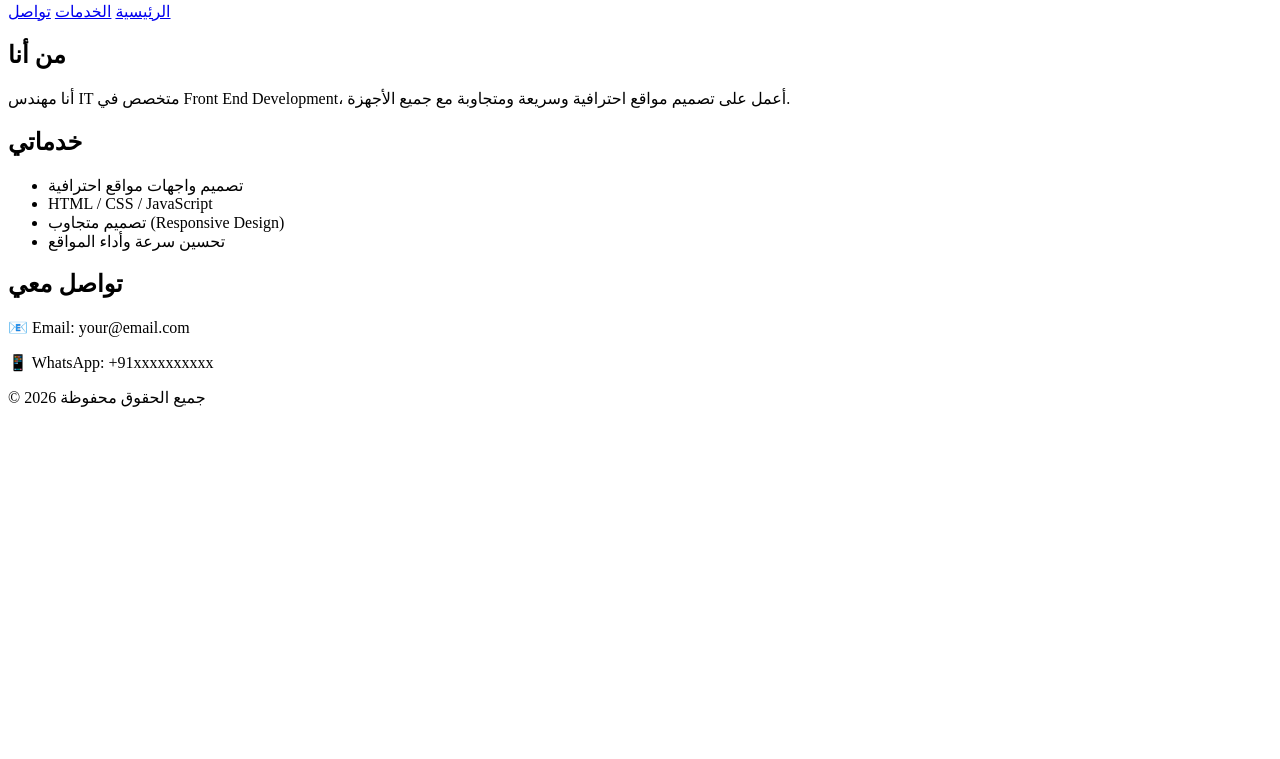
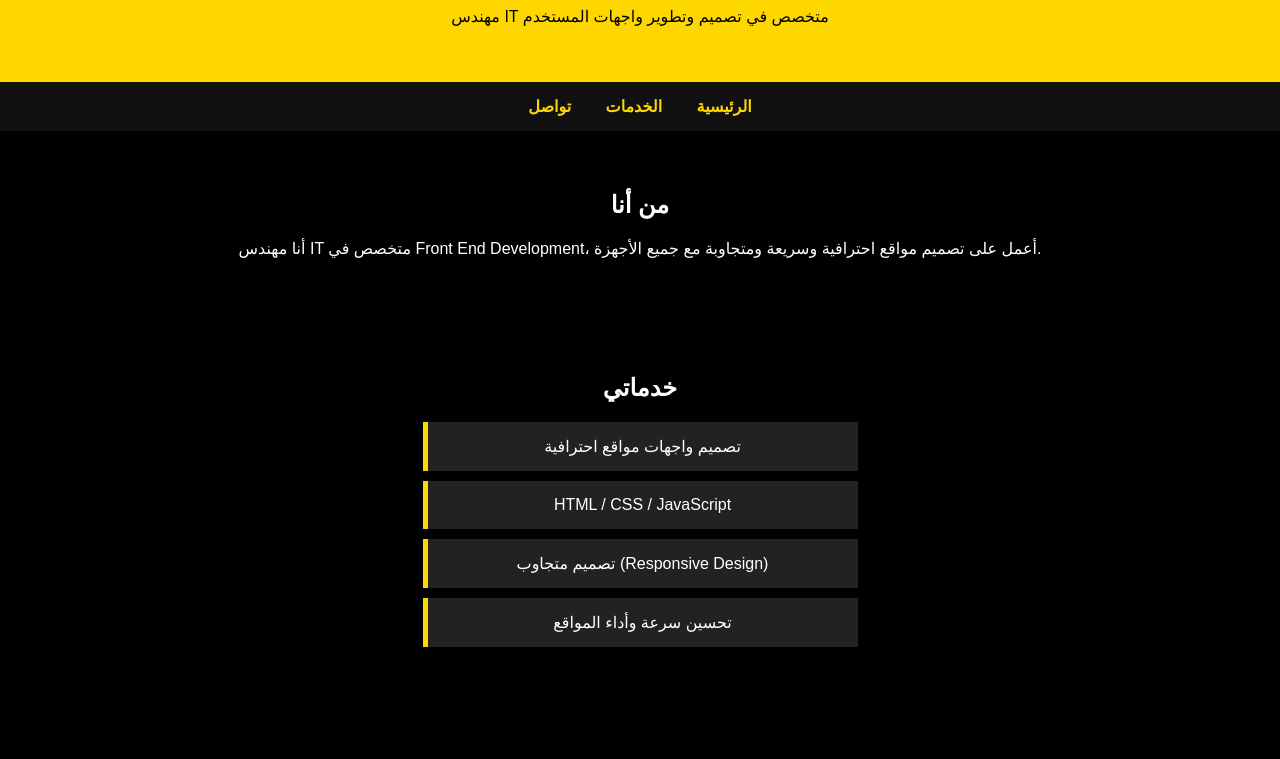
Before and after one commit to Mohammed4007/frontend-portfolio, a plain HTML site: page index.html in a window 1280 px wide. Shown: the part 114-873 px from the top of the page. Before the commit the page ends 800 px from the top, so only its background shows below. Drawn offline with Linux system fonts and the light colour scheme.

Commit message:
Update index.html

```diff
--- a/index.html
+++ b/index.html
@@ -3,7 +3,8 @@
 <head>
   <meta charset="UTF-8">
   <title>موقع مهندس Front End محترف</title>
-  <link rel="stylesheet" href="style1.css">
+  <link rel="stylesheet" href="style.css">
+  <script src="script.js"></script>
 </head>
 <body>
 
```
